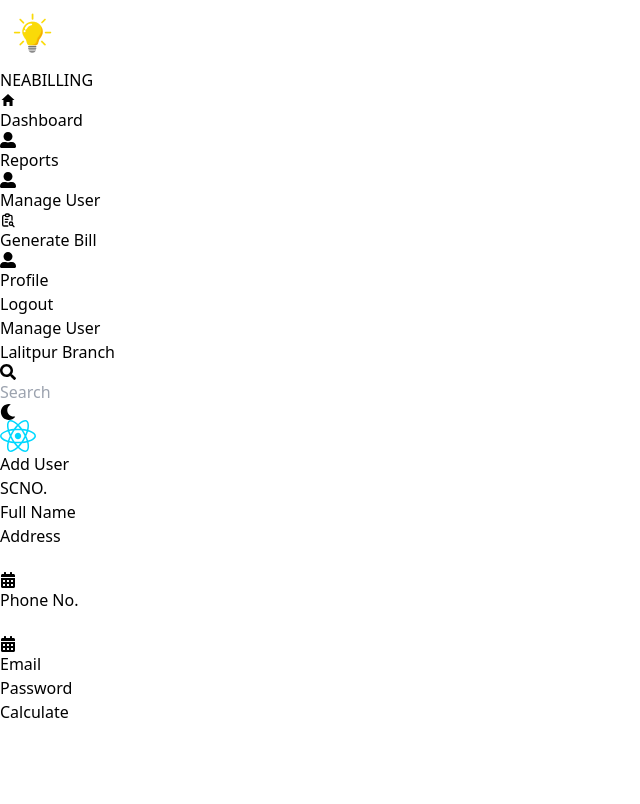
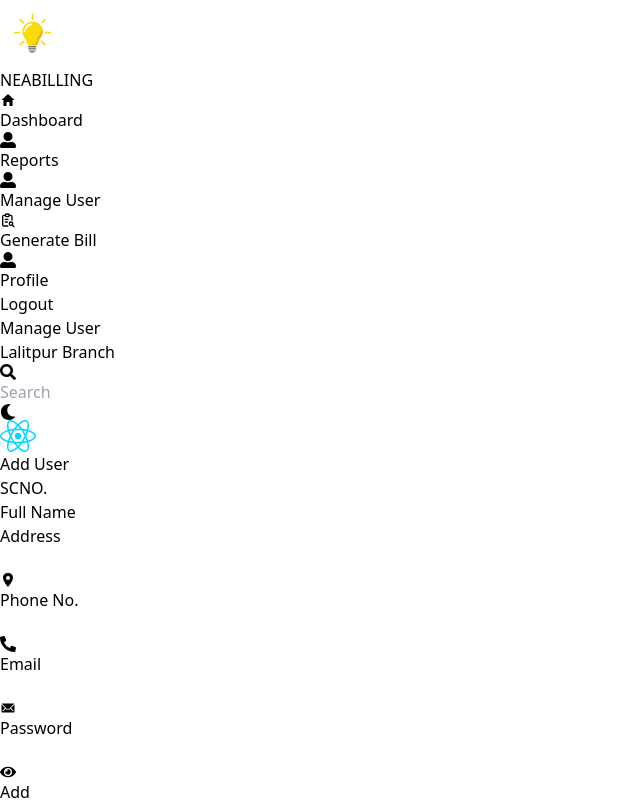
Before and after one commit to PaccyC/neabilling, a React (Vite) app: page /manage-user in a window 1280 px wide. Shown: the whole page, without its empty margins (0-640 px from the left). Built offline with nearby package versions, Linux system fonts and the light colour scheme.

Commit message:
finished manageuser page

```diff
--- a/src/pages/ManageUser.tsx
+++ b/src/pages/ManageUser.tsx
@@ -1,5 +1,12 @@
-import { FaCalendarAlt } from "react-icons/fa"
 import SearchBar from "../components/SearchBar"
+
+import { IoLocationSharp } from "react-icons/io5";
+import { FaPhoneAlt } from "react-icons/fa";
+import { IoIosMail } from "react-icons/io";
+import { IoEyeOff } from "react-icons/io5";
+import { FaEye } from "react-icons/fa";
+
+
 
 
 const ManageUser = () => {
@@ -38,7 +45,7 @@ const ManageUser = () => {
            <input
               type="text"
               className=" p-2 w-full border border-blue-500 rounded" />
-              <FaCalendarAlt className=" absolute right-3 top-1/2 transform -translate-y-1/2 text-gray-400"/>
+              <IoLocationSharp className=" absolute right-3 top-1/2 transform -translate-y-1/2 text-gray-400"/>
          </div>
        </div>
        <div className=" relative">
@@ -47,29 +54,36 @@ const ManageUser = () => {
            <input
               type="number"
               className=" p-2 w-full border border-blue-500 rounded" />
-              <FaCalendarAlt className=" absolute right-3 top-1/2 transform -translate-y-1/2 text-gray-400"/>
+              < FaPhoneAlt className=" absolute right-3 top-1/2 transform -translate-y-1/2 text-gray-400"/>
          </div>
        </div>
 
      </div>
 
-     <div>
+     <div className="relative">
        <label className="block text-[#2B3674]">Email</label>
+       <div className=" relative mt-1">
        <input
          type="email"
          className=" mt-1 p-2 w-full border border-blue-500 rounded" />
+         < IoIosMail className=" absolute right-3 top-1/2 transform -translate-y-1/2 text-gray-400"/>
+      </div>
      </div>
-     <div>
+     <div className="relative">
        <label className="block text-[#2B3674]">Password</label>
+       <div className=" relative mt-1">
        <input
          type="password"
          className=" mt-1 p-2 w-full border border-blue-500 rounded" />
+         < FaEye className=" absolute right-3 top-1/2 transform -translate-y-1/2 text-gray-400"/>
+      </div>
      </div>
+
      <div className=" flex justify-end">
      <button
        type="submit"
-       className="px-4 py-2 bg-[#4318FF] text-white rounded hover:bg-blue-600 right-3">
-         Calculate
+       className="px-6 py-2 bg-[#4318FF] text-white rounded hover:bg-blue-600 right-3">
+         Add
        </button>
 
       </div>
```
